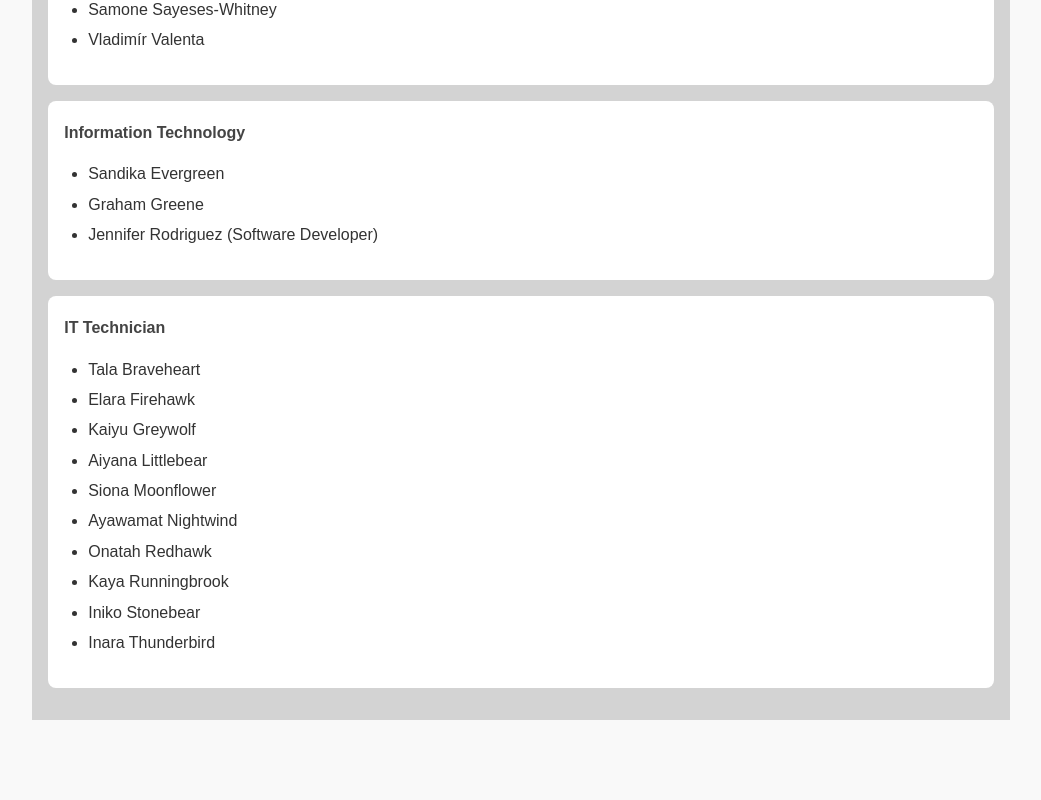
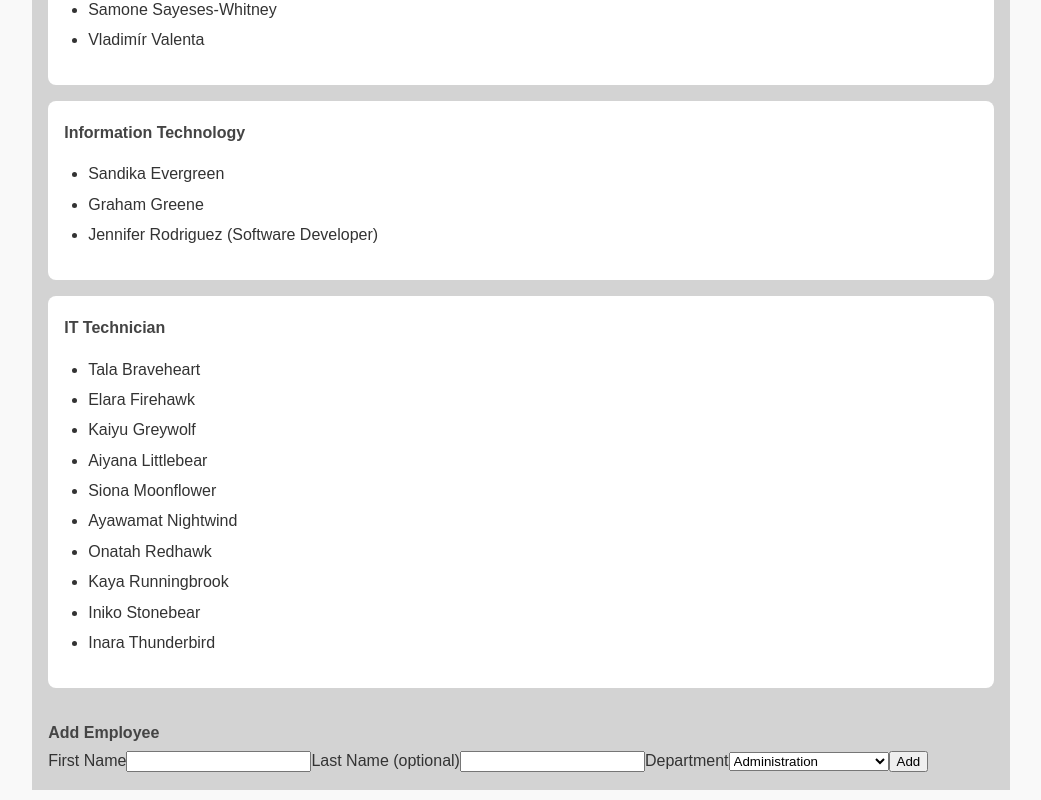
Before and after one commit to ntolentino4/full-stack-dev-labs, a React (Vite) app in the folder vite-project/: page / in a window 1280 px wide. Shown: the part 1755-2555 px from the top of the page, without its empty margins (119-1160 px from the left). Before the commit the page ends 2484 px from the top, so only its background shows below. Built offline with nearby package versions, Linux system fonts and the light colour scheme.

Commit message:
Lab 2.1: add employee form with validation and state updates

```diff
--- a/vite-project/src/App.tsx
+++ b/vite-project/src/App.tsx
@@ -1,10 +1,13 @@
+import { useMemo, useState } from "react";
 import "./index.css";
+
+import employeesData from "./data/employees.json";
+import type { Department, Employee } from "./types/directory";
+
 import { Header } from "./components/Header";
 import { Footer } from "./components/Footer";
 import { DepartmentSection } from "./components/DepartmentSection";
-
-import employeesData from "./data/employees.json";
-import type { Department, Employee } from "./types/directory";
+import { AddEmployeeForm } from "./components/AddEmployeeForm";
 
 function groupByDepartment(employees: Employee[]): Department[] {
   const map = new Map<string, Department>();
@@ -35,8 +38,22 @@ function groupByDepartment(employees: Employee[]): Department[] {
 }
 
 export default function App() {
-  const employees = employeesData as Employee[];
-  const departments = groupByDepartment(employees);
+  const [employees, setEmployees] = useState<Employee[]>(
+    employeesData as Employee[]
+  );
+
+  // Build departments from state so new employees show up immediately
+  const departments = useMemo(() => groupByDepartment(employees), [employees]);
+
+  // For the dropdown: must select an EXISTING department
+  const departmentNames = useMemo(
+    () => departments.map((d) => d.name),
+    [departments]
+  );
+
+  function addEmployee(newEmployee: Employee) {
+    setEmployees((prev) => [...prev, newEmployee]);
+  }
 
   return (
     <>
@@ -49,6 +66,11 @@ export default function App() {
         {departments.map((dept) => (
           <DepartmentSection key={dept.name} department={dept} />
         ))}
+
+        <AddEmployeeForm
+          departments={departmentNames}
+          onAddEmployee={addEmployee}
+        />
       </main>
 
       <Footer />
--- /dev/null
+++ b/vite-project/src/components/AddEmployeeForm.tsx
@@ -0,0 +1,109 @@
+import { useEffect, useState, type FormEvent } from "react";
+import type { Employee } from "../types/directory";
+
+type Props = {
+  departments: string[];
+  onAddEmployee: (employee: Employee) => void;
+};
+
+export function AddEmployeeForm({ departments, onAddEmployee }: Props) {
+  const [firstName, setFirstName] = useState("");
+  const [lastName, setLastName] = useState("");
+  const [department, setDepartment] = useState(departments[0] ?? "");
+  const [errors, setErrors] = useState<string[]>([]);
+
+  useEffect(() => {
+    // keep department valid if departments list changes
+    if (!departments.includes(department)) {
+      setDepartment(departments[0] ?? "");
+    }
+  }, [departments, department]);
+
+  function validate(): string[] {
+    const next: string[] = [];
+
+    if (firstName.trim().length < 3) {
+      next.push("First name must be at least 3 characters.");
+    }
+
+    if (!departments.includes(department)) {
+      next.push("Please select an existing department.");
+    }
+
+    return next;
+  }
+
+  function handleSubmit(e: FormEvent<HTMLFormElement>) {
+    e.preventDefault();
+
+    // clear old messages on submit
+    setErrors([]);
+
+    const validationErrors = validate();
+    if (validationErrors.length > 0) {
+      setErrors(validationErrors);
+      return;
+    }
+
+    const newEmployee: Employee = {
+      firstName: firstName.trim(),
+      lastName: lastName.trim() ? lastName.trim() : undefined,
+      department,
+    };
+
+    onAddEmployee(newEmployee);
+
+    // reset form
+    setFirstName("");
+    setLastName("");
+    setDepartment(departments[0] ?? "");
+  }
+
+  return (
+    <section style={{ marginTop: "2rem" }}>
+      <h2>Add Employee</h2>
+
+      {errors.length > 0 && (
+        <ul role="alert">
+          {errors.map((msg) => (
+            <li key={msg}>{msg}</li>
+          ))}
+        </ul>
+      )}
+
+      <form onSubmit={handleSubmit}>
+        <label>
+          First Name
+          <input
+            value={firstName}
+            onChange={(e) => setFirstName(e.target.value)}
+          />
+        </label>
+
+        <label>
+          Last Name (optional)
+          <input
+            value={lastName}
+            onChange={(e) => setLastName(e.target.value)}
+          />
+        </label>
+
+        <label>
+          Department
+          <select
+            value={department}
+            onChange={(e) => setDepartment(e.target.value)}
+          >
+            {departments.map((d) => (
+              <option key={d} value={d}>
+                {d}
+              </option>
+            ))}
+          </select>
+        </label>
+
+        <button type="submit">Add</button>
+      </form>
+    </section>
+  );
+}
--- a/vite-project/src/components/Header.tsx
+++ b/vite-project/src/components/Header.tsx
@@ -9,7 +9,7 @@ export function Header({ title, message }: HeaderProps) {
       <div className="brand">
         <img
           className="logo"
-          src="/pixell-river-logo.svg"
+          src="/pixell-river-logo.png"
           alt="Pixell River Financial logo"
         />
         <div>
--- /dev/null
+++ b/vite-project/src/types/Employee.ts
@@ -0,0 +1,6 @@
+export interface Employee {
+  id: number;
+  firstName: string;
+  lastName: string;
+  department: string;
+}
```
